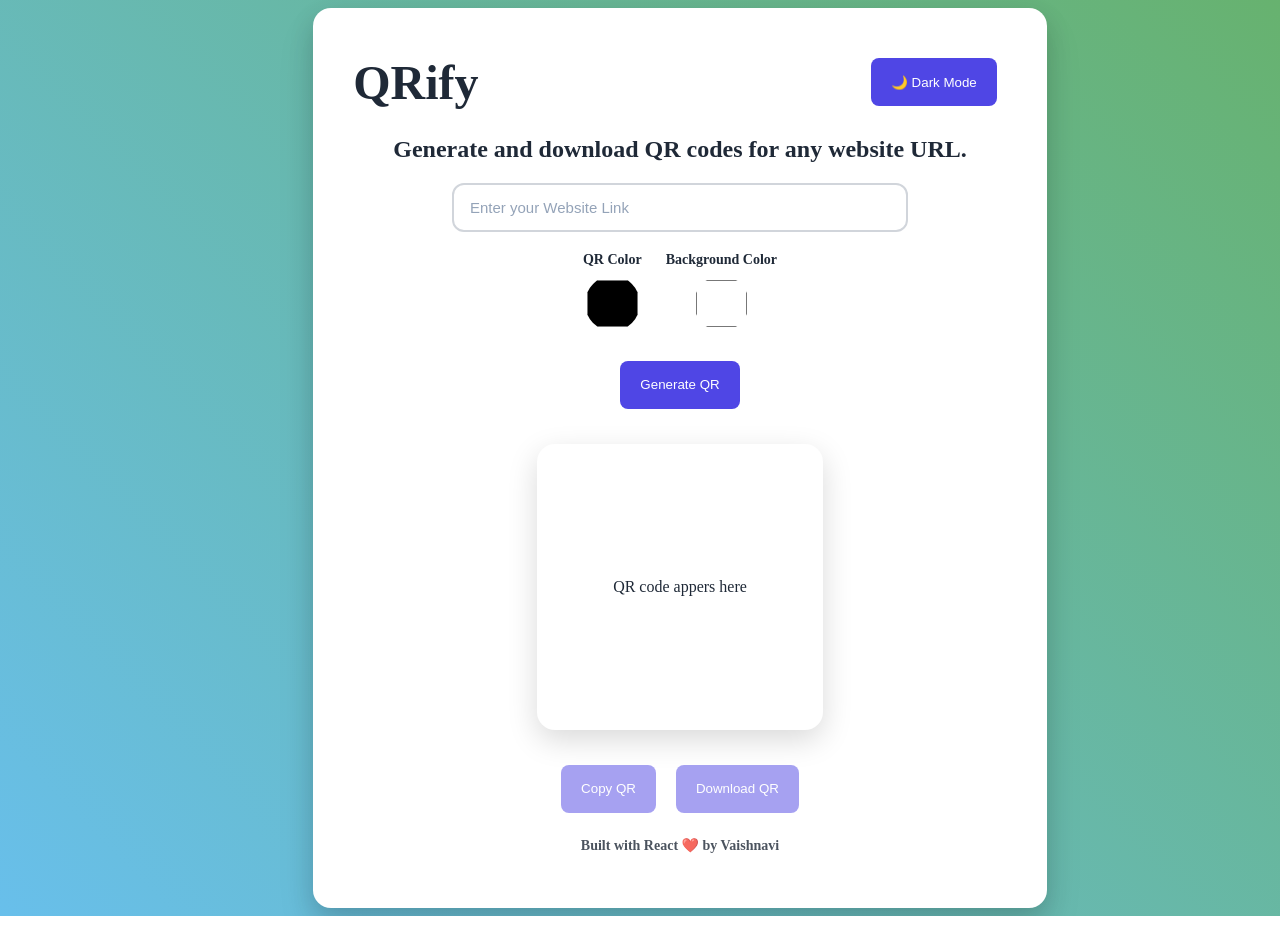
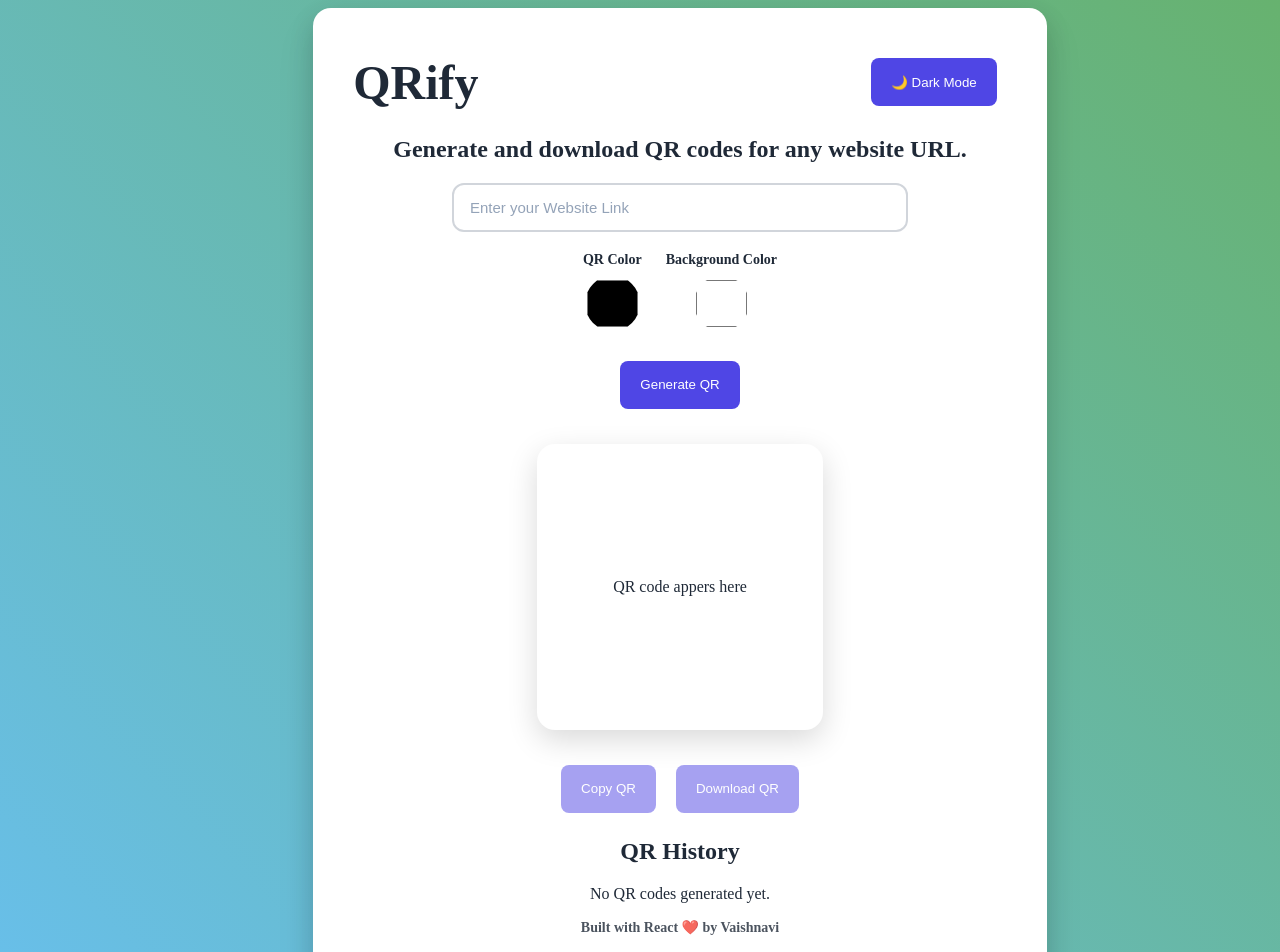
Before and after one commit to Vaishnavi10706/QRIFY, a React (Vite) app: page / in a window 1280 px wide. Shown: the top 952 px of the page. Before the commit the page ends 916 px from the top, so only its background shows below. Built offline with nearby package versions, Linux system fonts and the light colour scheme.

Commit message:
feat: add persistent QR history

```diff
--- a/src/App.jsx
+++ b/src/App.jsx
@@ -1,55 +1,75 @@
-import { useEffect, useState } from 'react'
-import Navbar from './components/Navbar'
-import QRForm from './components/QRForm'
-import QRPreview from './components/QRPreview'
-import Footer from './components/Footer'
+import { useEffect, useState } from "react";
+import Navbar from "./components/Navbar";
+import QRForm from "./components/QRForm";
+import QRPreview from "./components/QRPreview";
+import QRHistory from './components/QRHistory';
+import Footer from "./components/Footer";
 
 function App() {
   const [inputUrl, setInputUrl] = useState("");
   const [qrValue, setQrValue] = useState("");
-  const [error,setError] = useState("")
-  const [theme,setTheme] = useState("light")
+  const [error, setError] = useState("");
+  const [theme, setTheme] = useState("light");
   const [fgColor, setFgColor] = useState("#000000");
   const [bgColor, setBgColor] = useState("#ffffff");
   const toggleTheme = () => {
     setTheme((prevTheme) => (prevTheme === "light" ? "dark" : "light"));
   };
   useEffect(() => {
-    if (theme === 'dark'){
-      document.body.classList.add('dark')
-    }else{
-      document.body.classList.remove('dark')
+    if (theme === "dark") {
+      document.body.classList.add("dark");
+    } else {
+      document.body.classList.remove("dark");
     }
-    localStorage.setItem('qrify-theme',theme)
-  },[theme])
+    localStorage.setItem("qrify-theme", theme);
+  }, [theme]);
   useEffect(() => {
-  const savedTheme = localStorage.getItem("qrify-theme");
-  if (savedTheme){
-    setTheme(savedTheme)
-  }
-}, []);
+    const savedTheme = localStorage.getItem("qrify-theme");
+    if (savedTheme) {
+      setTheme(savedTheme);
+    }
+  }, []);
+
+  const [qrHistory, setQrHistory] = useState(() => {
+  const savedHistory = localStorage.getItem("qrify-history");
+
+  return savedHistory ? JSON.parse(savedHistory) : [];
+});
+
+useEffect(() => {
+  localStorage.setItem("qrify-history", JSON.stringify(qrHistory));
+}, [qrHistory]);
   const handleGenerate = () => {
-    if(inputUrl.trim() === ""){
-      setError('Please enter a website URL.')
-      return
+    if (inputUrl.trim() === "") {
+      setError("Please enter a website URL.");
+      return;
     }
-    try{
-      new URL(inputUrl)
-      setError("")
+    try {
+      new URL(inputUrl);
+      setError("");
       setQrValue(inputUrl);
-    }catch {
+      setQrHistory((previousHistory) => [
+        ...previousHistory,
+        {
+          url: inputUrl,
+          fgColor: fgColor,
+          bgColor: bgColor,
+        },
+      ]);
+    } catch {
       setError("Please enter a valid website URL.");
-      return
+      return;
     }
   };
   return (
-    <div className='card'>
-    <Navbar theme={theme} toggleTheme={toggleTheme}/>
-    <QRForm inputUrl={inputUrl} setInputUrl={setInputUrl} handleGenerate={handleGenerate} error={error} fgColor={fgColor} setFgColor={setFgColor} bgColor={bgColor} setBgColor={setBgColor}/>
-    <QRPreview qrValue={qrValue} copyUrl={qrValue} fgColor={fgColor} bgColor={bgColor}/>
-    <Footer/>
+    <div className="card">
+      <Navbar theme={theme} toggleTheme={toggleTheme} />
+      <QRForm inputUrl={inputUrl} setInputUrl={setInputUrl} handleGenerate={handleGenerate} error={error} fgColor={fgColor} setFgColor={setFgColor} bgColor={bgColor} setBgColor={setBgColor}/>
+      <QRPreview qrValue={qrValue} copyUrl={qrValue} fgColor={fgColor} bgColor={bgColor}/>
+      <QRHistory qrHistory={qrHistory} />
+      <Footer />
     </div>
-  )
+  );
 }
 
-export default App
+export default App;
--- /dev/null
+++ b/src/components/QRHistory.jsx
@@ -0,0 +1,21 @@
+import React from "react";
+
+function QRHistory({ qrHistory }) {
+  return (
+    <section className="qr-history">
+      <h2>QR History</h2>
+
+      {qrHistory.length === 0 ? (
+        <p>No QR codes generated yet.</p>
+      ) : (
+        qrHistory.map((item, index) => (
+          <div className="history-item" key={index}>
+            <p>{item.url}</p>
+          </div>
+        ))
+      )}
+    </section>
+  );
+}
+
+export default QRHistory;
```
